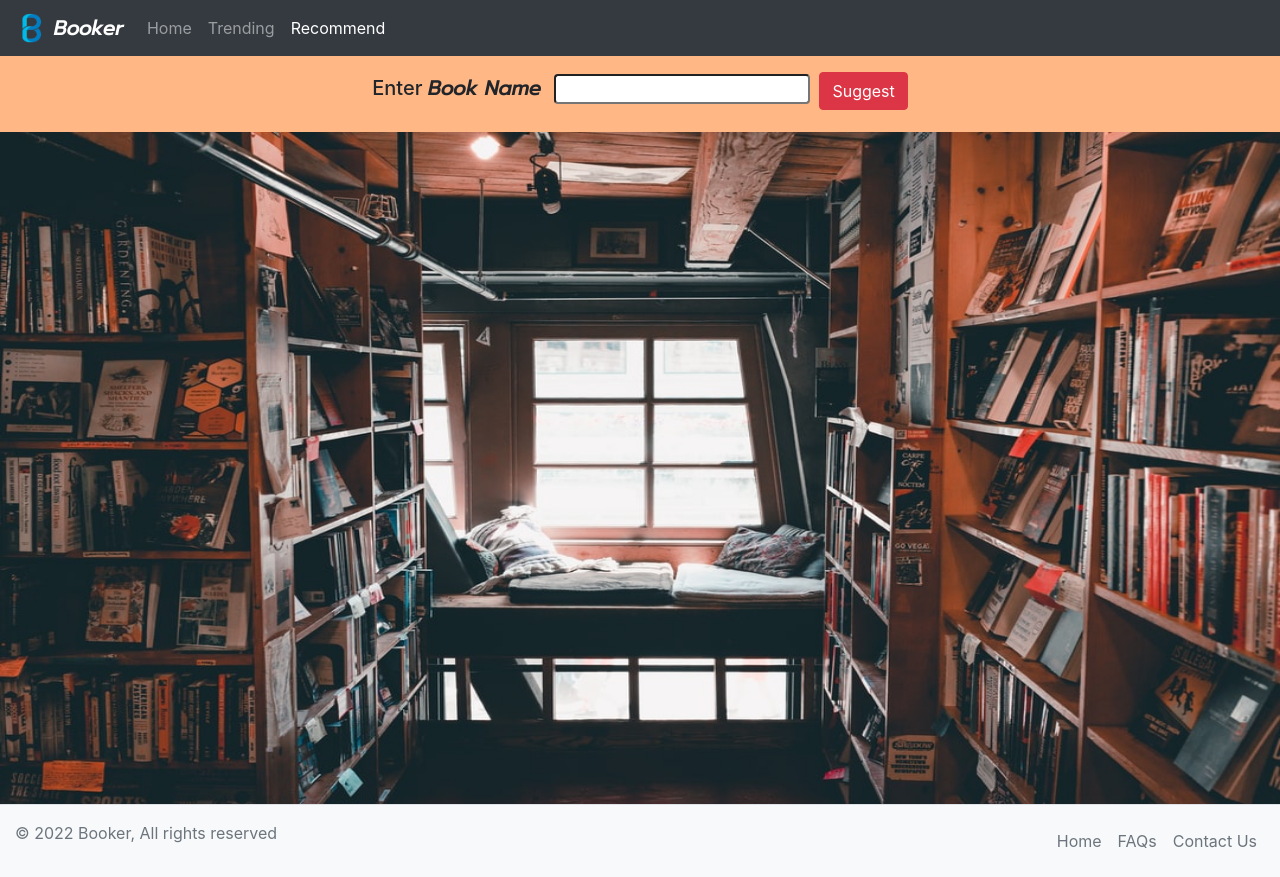
After one commit to omm-prakash/Book-Recommender-System, a Flask app: page /recommend in a window 1280 px wide. The commit adds this page. Run offline with Flask 2, Linux system fonts and the light colour scheme; parts of the project's set-up code (start-up, migrations or seed data) failed here and were passed over; some libraries are stand-ins or nearby versions.

Commit message:
Done with the project's popularity based and collberative based recommendation system

```diff
--- a/application/controllers.py
+++ b/application/controllers.py
@@ -1,7 +1,39 @@
-from flask import Flask, request
+from crypt import methods
+from flask import request
 from flask import render_template
 from flask import current_app as app
+import pickle
+import numpy as np
 
+popular_df = pickle.load(open('pickle/popular.pkl','rb'))
+pt = pickle.load(open('pickle/pt.pkl','rb'))
+books = pickle.load(open('pickle/books.pkl','rb'))
+similarity_data = pickle.load(open('pickle/similarity_data.pkl','rb'))
+
+
+def book_details(name):
+    book_data = books.drop('ISBN',axis=1).drop_duplicates('Book-Title')
+    book_data = book_data[book_data['Book-Title']==name]
+    return book_data.values.tolist()[0]
+    # Book-Title, Book-Author, Year-Of-Publication, Publisher, Image-URL-L
+
+def recommend_book(name):
+    try:
+        books=similarity_data[name]
+        similar_items=sorted(enumerate(books), key=lambda x:x[1], reverse=True)[1:9]
+
+        details=[]
+        for item in similar_items:
+            title=pt.index[item[0]]
+            details.append(book_details(title))
+            # details.append(title)
+
+        return details
+
+    except KeyError:
+        return False
+
+popular_df=popular_df.head(100)
 @app.route("/")
 def index():
     return render_template('index.html')
@@ -12,4 +44,52 @@ def home():
 
 @app.route("/trending")
 def trending():
-    return render_template('trending.html')
+    image=list(popular_df["Image-URL-L"].values)
+    title=list(popular_df["Book-Title"].values)
+    author=list(popular_df["Book-Author"].values)
+    rating=list(popular_df["Avg-Book-Rating"].values)
+    publication=list(popular_df["Publisher"].values)
+
+    return render_template(
+                            'trending.html',
+                            image=image,
+                            title=title,
+                            author=author,
+                            rating=rating,
+                            publication=publication
+                        )
+
+@app.route("/recommend", methods=["GET","POST"])
+def recommend():
+    if request.method == 'POST':
+        title = request.form['title']
+        if recommend_book(title):
+            books=recommend_book(title)
+            return render_template('recommend.html',
+                                    books=books,
+                                    title=title
+                                    )
+        else:
+            return render_template('recommend.html',
+                                    title=title,
+                                    show=True,
+                                    alert_color='alert-danger',
+                                    alert_condition='Not Found',
+                                    alert_message='Please enter a valid book name.')
+    return render_template('recommend.html')
+
+@app.route("/find_book/<string:title>")
+def find_book(title):
+    if recommend_book(title):
+        books=recommend_book(title)
+        return render_template('recommend.html',
+                                books=books,
+                                title=title
+                                )
+    else:
+        return render_template('recommend.html',
+                                title=title,
+                                show=True,
+                                alert_color='alert-danger',
+                                alert_condition='Not Found',
+                                alert_message='Please enter a valid book name.')
--- a/requirements.txt
+++ b/requirements.txt
@@ -1 +1,3 @@
 Flask==2.0.1
+pandas
+numpy
--- /dev/null
+++ b/templates/alert.html
@@ -0,0 +1,8 @@
+{% if show %}
+<div class="alert {{alert_color}} alert-dismissible fade show " role="alert" style="margin-bottom: 0rem;">
+    <strong>{{alert_condition}}!</strong> {{alert_message}}
+    <button type="button" class="close" data-dismiss="alert" aria-label="Close">
+        <span aria-hidden="true">&times;</span>
+    </button>
+</div>
+{% endif %}
--- a/templates/base.html
+++ b/templates/base.html
@@ -15,11 +15,11 @@
     <link rel="preconnect" href="https://fonts.gstatic.com" crossorigin>
     <link href="https://fonts.googleapis.com/css2?family=Prompt:ital@1&display=swap" rel="stylesheet">
     <link rel="stylesheet" href="../static/style.css">
-    <link rel="shortcut icon" href="../static/images/favicon.ico" />
+    <link rel="shortcut icon" href="static/favicon.ico" />
     <title>{% block title %}{% endblock title %}</title>
 </head>
 
-<body >
+<body>
     <header>
         <nav class="navbar navbar-expand-lg navbar-dark bg-dark">
             <a class="navbar-brand" href="/home" style="font-family: 'Prompt', sans-serif;">
@@ -39,13 +39,14 @@
                     <li class="nav-item {% block trendingA %}{% endblock trendingA %}">
                         <a class="nav-link" href="/trending">Trending{% block trending %}{% endblock trending %}</a>
                     </li>
-                    <li class="nav-item {% block contactA %}{% endblock contactA %}">
-                        <a class="nav-link" href="/contact">Contact Us{% block contact %}{% endblock contact %}</a>
+                    <li class="nav-item {% block recommendA %}{% endblock recommendA %}">
+                        <a class="nav-link" href="/recommend">Recommend{% block contact %}{% endblock contact %}</a>
                     </li>
                 </ul>
             </div>
         </nav>
     </header>
+
     <main role="main">
         {% block main %}{% endblock main %}
     </main>
--- a/templates/index.html
+++ b/templates/index.html
@@ -65,7 +65,7 @@
         </div>
         <div class="col-md-5 order-md-1" style="padding: 0;">
             <img class="bd-placeholder-img bd-placeholder-img-lg featurette-image img-fluid mx-auto"
-                src="../static/images/bg6.jpeg" alt="" style="height: 100%;">
+                src="../static/images/bg1.jpeg" alt="" style="height: 100%;">
         </div>
     </div>
 
--- /dev/null
+++ b/templates/recommend.html
@@ -0,0 +1,54 @@
+{% extends 'base.html' %}
+
+{% block title %}Recommend{% endblock title %}
+
+{% block recommendA %}active{% endblock recommendA %}
+{% block recommend %}<span class="sr-only">(current)</span>{% endblock recommend %}
+
+{% block main %}
+
+<div class=" py-2" style="background-color: #ffb785;">
+    <div class="d-flex my-2 my-lg-0 justify-content-center align-items-center">
+        <form action="/recommend" method="post" class="my-2">
+            <label for="book-title">
+                <h5>Enter <strong style="font-family: 'Prompt', sans-serif;">Book Name</strong></h5>
+            </label>&nbsp;&nbsp;
+            <input type="text" id="book-title" class="my-2 my-sm-0 rounded" value="{{title}}" name="title"
+                required>&nbsp;
+            <button class="btn  my-2 my-sm-0 btn-danger text-white" type="submit">Suggest</button>
+        </form>
+    </div>
+</div>
+{% include 'alert.html' %}
+
+{% if books | length > 0 %}
+<div class="container-fluid py-3" style="background-color: #fff7af;">
+    <div class="container border rounded p-3" style="background-color: #ffceac;">
+        <div class="row ">
+            {% for book in books %}
+            <div class="col-lg-3 col-md-4 col-sm-6" style="">
+                <div class="card p-0 border-0" style="background-color: #ffceac;">
+                    <div class="card-body" style="padding: 0px;">
+                        <a href="/find_book/{{book[0]}}"><img class="card-img-top" src="{{book[4]}}"></a>
+                        <div class="p-2">
+                            <h4 class="mb-0 text-dark" style="font-family:'sans-serif','Prompt';">
+                                <strong>{{book[0]}}</strong>
+                            </h4>
+
+                            <p class="text-success">-{{book[1]}},<span class="text-muted"> {{book[3]}}</span></p>
+                            <strong class="d-inline-block mb-2 text-danger">Year of Publication: <span
+                                    class="text-muted">
+                                    {{book[2]}}</span></strong>
+                        </div>
+                    </div>
+                </div>
+            </div>
+            {% endfor %}
+        </div>
+    </div>
+</div>
+{% else %}
+<img src="../static/images/bg6.jpeg" alt="" class="w-100" style="height: 84vh;">
+{% endif %}
+
+{% endblock main %}
```
Also changed, not shown: templates/trending.html (+34 -0 lines), README.md, static/favicon.ico (added), static/images/alt.png (added), static/images/logo.png, 2 other files.
